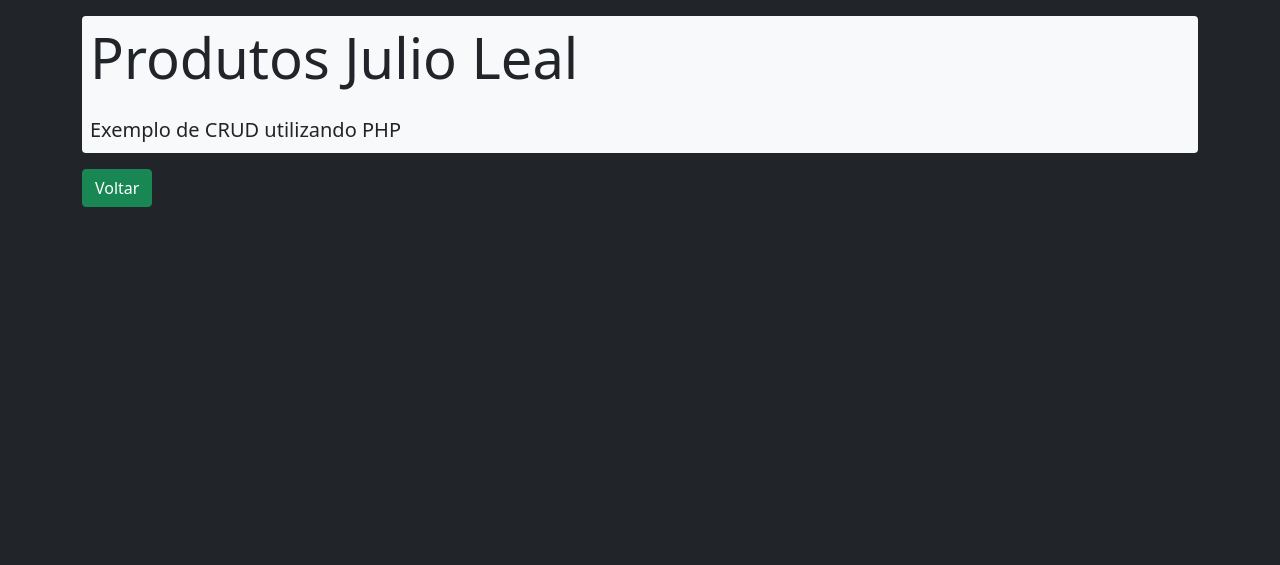
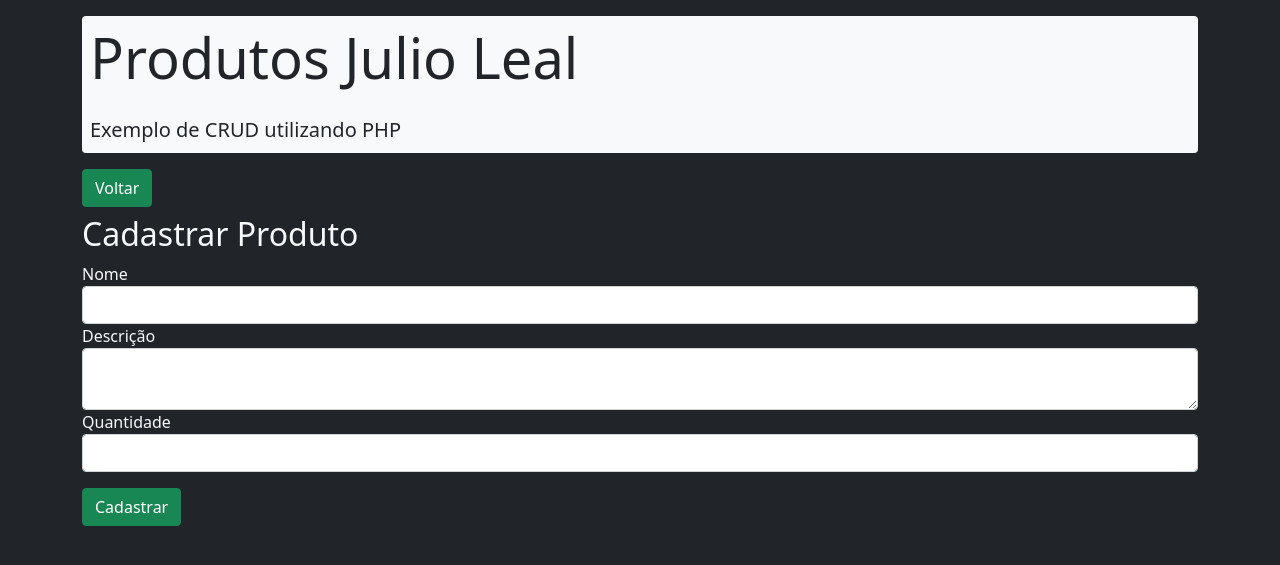
Before and after one commit to juliocfleal/produtos, a PHP site: page /register.php in a window 1280 px wide. Shown: the top 565 px of the page. Run offline with PHP 8.4, Linux system fonts and the light colour scheme.

Commit message:
Register working

```diff
--- /dev/null
+++ b/app/Entity/produto.php
@@ -0,0 +1,55 @@
+<?php
+
+namespace App\Entity;
+
+use App\Db\Database;
+
+Class Produto{
+
+    /**
+     * Id
+     * @var integer
+     */
+    public $id;
+
+
+    /**
+     * name
+     * @var string
+     */
+    public $nome;
+
+        /**
+     * description
+     * @var string
+     */
+    public $descricao;
+
+        /**
+     * Quantity
+     * @var integer
+     */
+    public $quantidade;
+
+
+   /**
+     * Register new produto
+     * @return boolean
+     */
+    public function register(){
+        $obDatabase = new Database('produtos');
+
+        $this->id = $obDatabase->insert([
+            'nome' =>$this->nome,
+            'descricao' =>$this->descricao,
+            'quantidade' =>$this->quantidade
+        ]);
+
+        return true;
+
+
+
+        echo "<pre>"; print_r($obDatabase); echo "</pre>"; exit;
+    }
+
+}
--- a/includes/form.php
+++ b/includes/form.php
@@ -6,4 +6,27 @@
     </a>
 </section>
 
+<h2 class="mt-2">Cadastrar Produto</h2>
+
+<form method="POST">
+<div class="form-group">
+<label>Nome</label>
+<input type="text" class="form-control" name="nome">
+</div>
+
+<label>Descrição</label>
+<textarea class="form-control" name="descricao"></textarea>
+
+<label>Quantidade</label>
+<input type="number" class="form-control" name="quantidade">
+<div class="form-group mt-3">
+    <button type="submit" class="btn btn-success">Cadastrar</button>
+
+</div>
+
+</div>
+</div>
+
+</form>
+
 </main>
--- a/register.php
+++ b/register.php
@@ -1,5 +1,23 @@
 <?php
+
 require __DIR__.'/vendor/autoload.php';
+
+use \App\Entity\produto;
+
+$obproduto = new produto;
+
+//VALIDATION
+if(isset($_POST['nome'],$_POST['descricao'],$_POST['quantidade'])){
+    $obproduto->nome = $_POST['nome'];
+    $obproduto->descricao = $_POST['descricao'];
+    $obproduto->quantidade = $_POST['quantidade'];
+    $obproduto->register();
+
+    header('location: index.php?status=success');
+    exit;
+
+}
+
 include __DIR__.'/includes/header.php';
 include __DIR__.'/includes/form.php';
 include __DIR__.'/includes/footer.php';
```
Also changed, not shown: app/Db/Database.php (added, +98 -0 lines).
